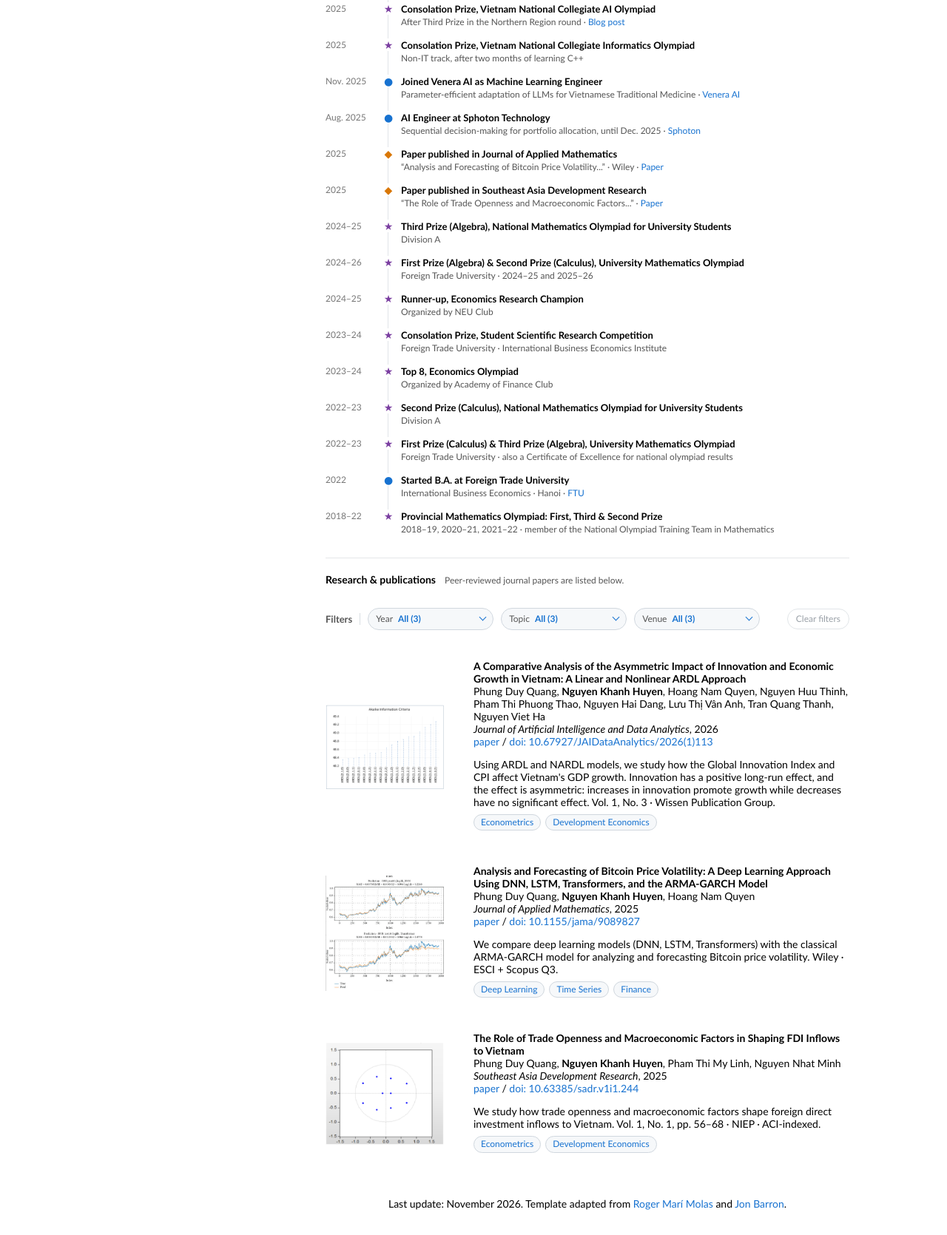
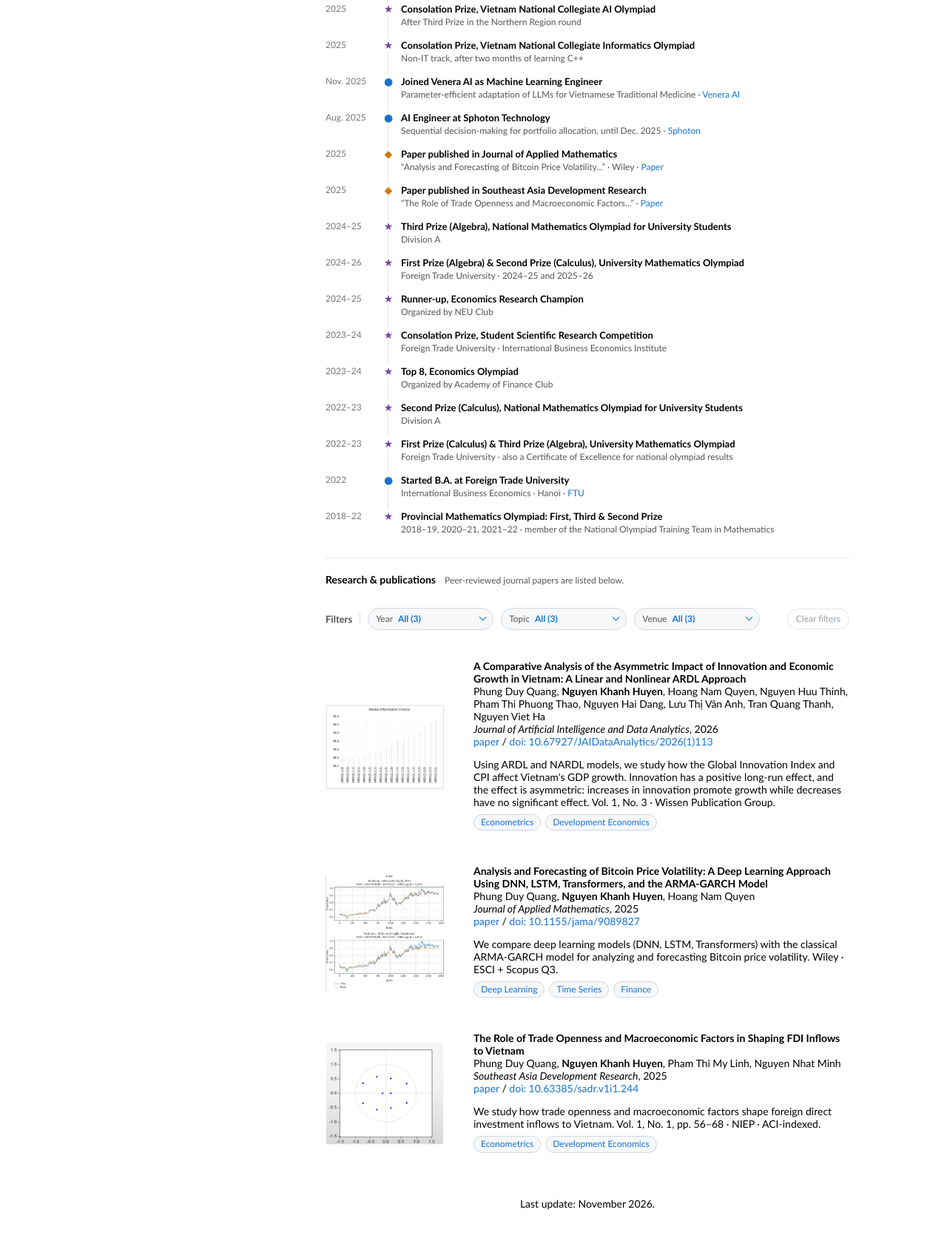
Before and after one commit to huyennkAI/huyennkAI.github.io, a plain HTML site: page index.html in a window 1280 px wide. Shown: the part 501-2171 px from the top of the page at 74% size. Drawn offline with Linux system fonts and the light colour scheme.

Commit message:
Remove template credit and all blog links

```diff
--- a/index.html
+++ b/index.html
@@ -65,7 +65,7 @@
 
     <footer class="site-footer">
       <p>
-        Last update: November 2026. Template adapted from <a href="https://github.com/rogermm14/rogermm14.github.io">Roger Marí Molas</a> and <a href="https://github.com/jonbarron/jonbarron_website">Jon Barron</a>.
+        Last update: November 2026.
       </p>
     </footer>
 
--- a/timeline-content.js
+++ b/timeline-content.js
@@ -41,7 +41,7 @@ document.getElementById("timeline-component").innerHTML = `
           <span class="timeline-marker" aria-hidden="true">★</span>
           <div>
             <strong>Consolation Prize, Vietnam National Collegiate AI Olympiad</strong>
-            <p>After Third Prize in the Northern Region round · <a href="blog/risky-but-worth-it-2025.html">Blog post</a></p>
+            <p>After Third Prize in the Northern Region round</p>
           </div>
         </li>
         <li class="timeline-item award">
```
Also changed, not shown: README.md.
